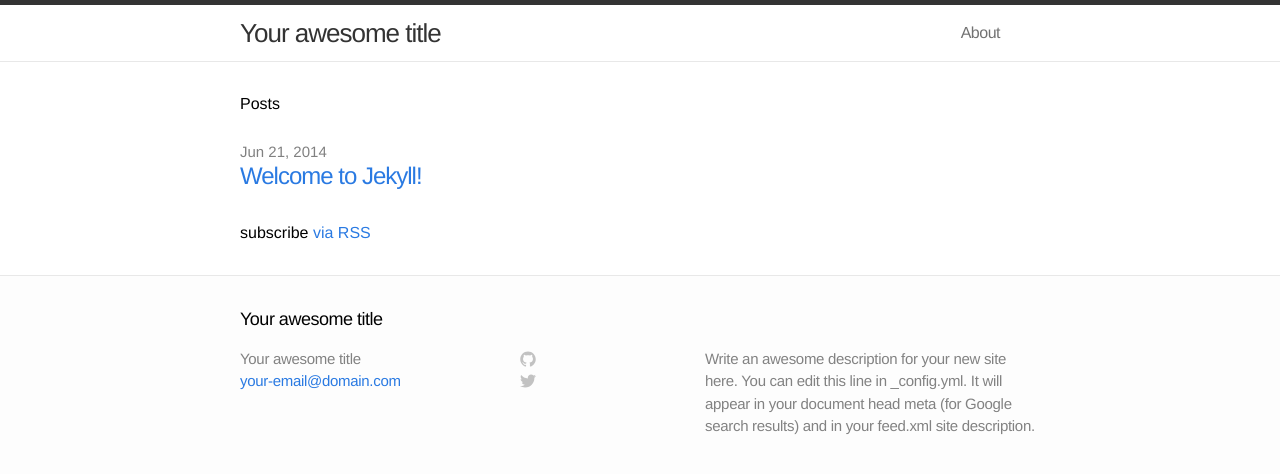
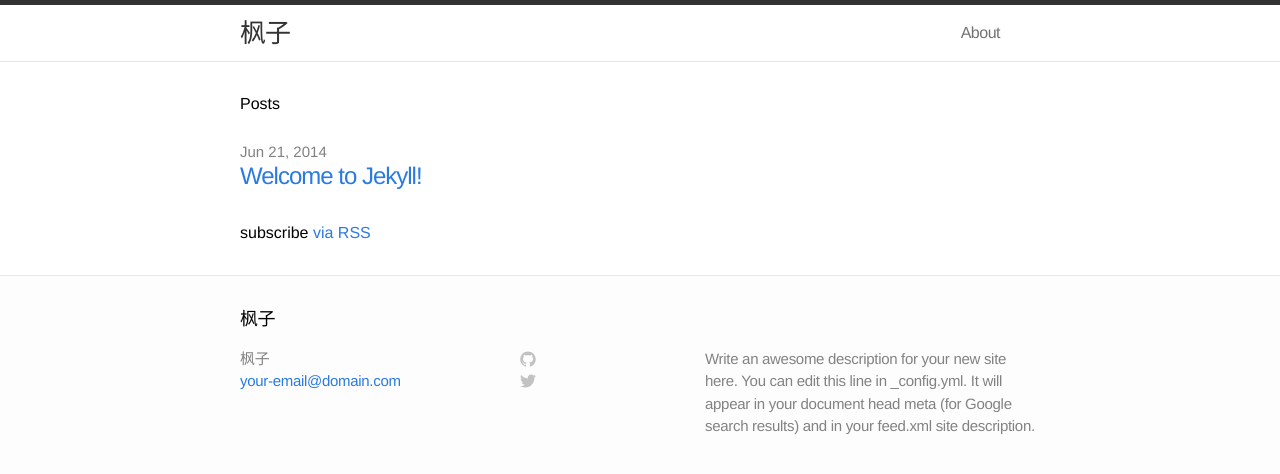
Before and after one commit to rwifeng/rwifeng.github.io, a Jekyll site: the page built from index.html, in a window 1280 px wide. Shown: the top 474 px of the page. Built offline with Jekyll 4.4.1, drawn with Linux system fonts in a browser that asks for light colours.

Commit message:
modify title

```diff
--- a/_config.yml
+++ b/_config.yml
@@ -1,5 +1,5 @@
 # Site settings
-title: Your awesome title
+title: 枫子
 email: your-email@domain.com
 description: "Write an awesome description for your new site here. You can edit this line in _config.yml. It will appear in your document head meta (for Google search results) and in your feed.xml site description."
 baseurl: ""
```
